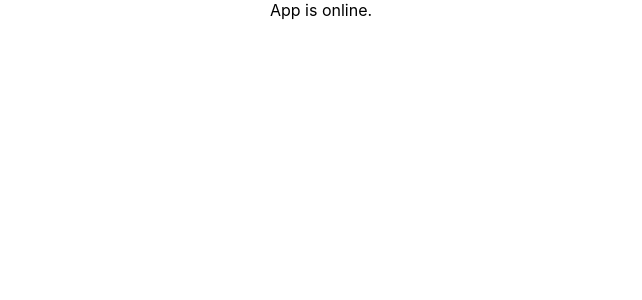
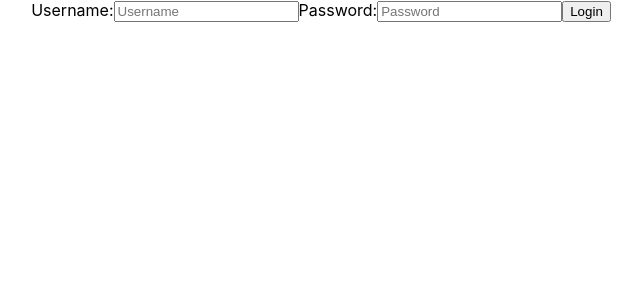
Before and after one commit to buildweek-pt-anywhere-fitness/front-end, a React (Create React App) app in the folder anywhere-fitness/: page /login in a window 1280 px wide. Shown: the top 300 px of the page, without its empty margins (319-961 px from the left). Built offline with nearby package versions, Linux system fonts and the light colour scheme.

Commit message:
login almost done

```diff
--- a/anywhere-fitness/src/App.js
+++ b/anywhere-fitness/src/App.js
@@ -1,5 +1,6 @@
 import React from 'react';
 import {BrowserRouter as Router, Link, Route} from 'react-router-dom';
+import Login from './components/Login';
 import Signup from './components/Signup.js';
 import Instructor from './components/Instructor';
 import CreateClass from './components/CreateClass';
@@ -10,8 +11,8 @@ import PrivateRoute from "./components/PrivateRoute";
 function App() {
   return (
     <div className="App">
-      App is online.
       <Router>
+        <Route exact path='/login' component={Login} />
         <Route exact path='/signup' component={Signup} />
         <Route exact path='/instructorclasses' component={Instructor} />
         <Route path='/instructorclasses/:id' component={UpdateClass} />
--- /dev/null
+++ b/anywhere-fitness/src/Components/Login.js
@@ -0,0 +1,57 @@
+import React, { state, setState, useState } from 'react';
+import axiosWithAuth from '../utils/axiosWithAuth';
+import { useHistory } from 'react-router-dom';
+
+
+export default function Login() {
+    const history = useHistory()
+    const [form, setForm] = useState({
+        username: '',
+        password: ''
+    })
+
+    const handleChange = (e) => {
+        setForm({
+            ...form,
+            [e.target.name]: e.target.value
+        })
+}
+
+    const handleSubmit = (e) => {
+        e.preventDefault()
+        console.log(form)
+        axiosWithAuth().post('https://api-anywhere-fitness.herokuapp.com/api/users/login', form)
+            .then(res => {
+                console.log(res)
+                if(res.data.payload) {
+                    localStorage.setItem('token', res.data.payload)
+                    history.push('/instructorclasses')
+                }
+            })
+            .catch(err => {
+                console.log(err)
+            })
+    }
+
+return (
+    <form onSubmit={handleSubmit}>
+        <label>Username:</label>
+        <input
+            name='username'
+            type='textbox'
+            placeholder='Username'
+            onChange={handleChange}
+            value={form.username}
+        />
+        <label>Password:</label>
+        <input
+            name='password'
+            type='textbox'
+            placeholder='Password'
+            onChange={handleChange}
+            value={form.password}
+        />
+        <button>Login</button>
+    </form>
+)
+}
```
